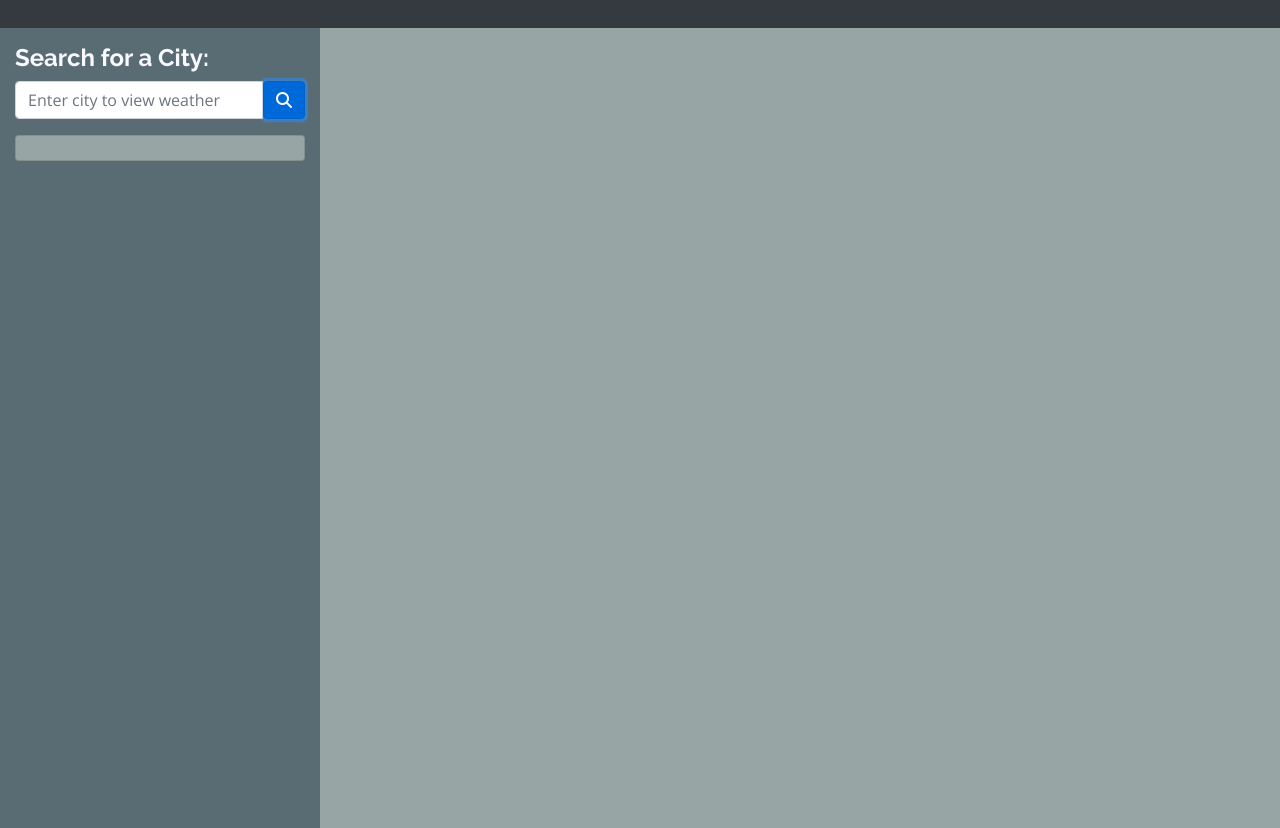
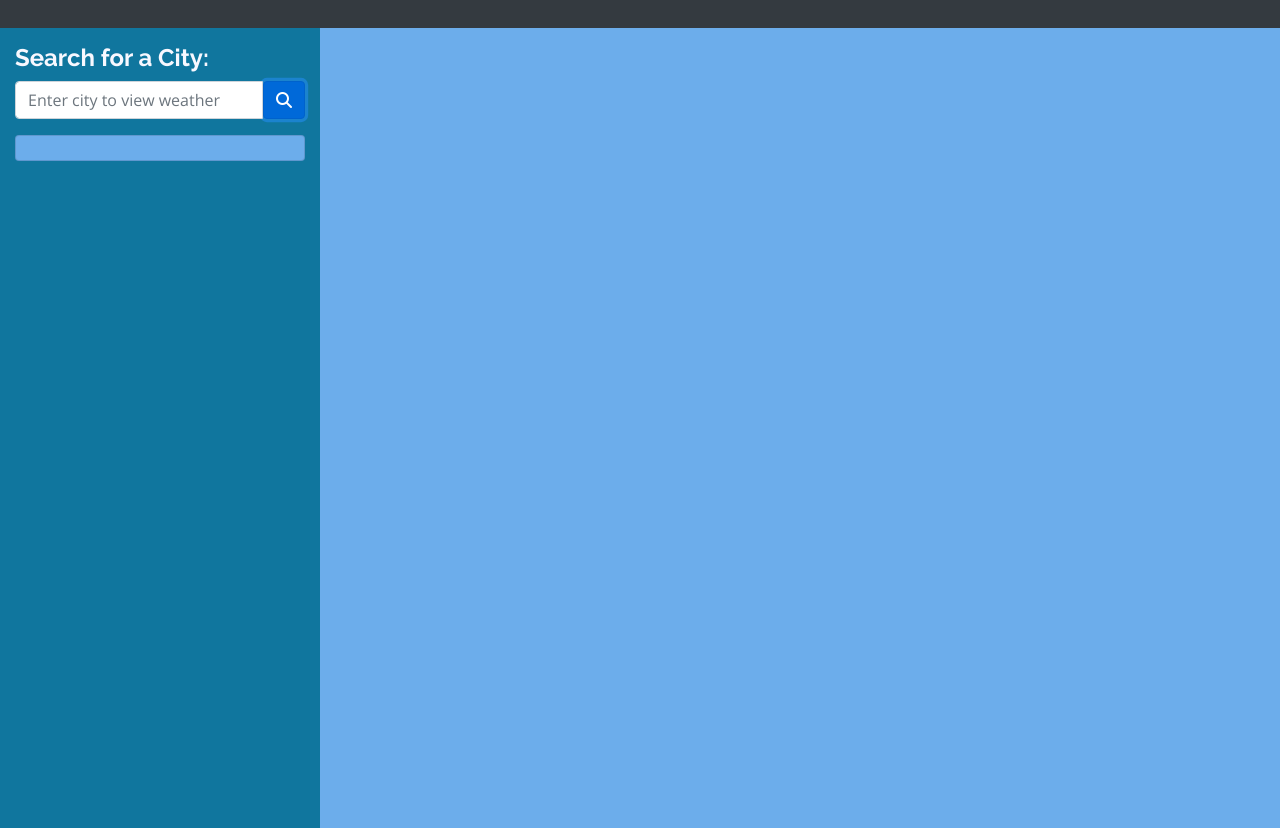
Before and after one commit to rahilrahimi/weather-dashboard1, a plain HTML site: page index.html in a window 1280 px wide. Both pictures are taken after a click on the button 284 px from the left and 221 px from the top of the page. Shown: the part 122-950 px from the top of the page. Drawn offline with nearby package versions, Linux system fonts and the light colour scheme; no server answers.

Commit message:
initial change

```diff
--- a/Assets/style.css
+++ b/Assets/style.css
@@ -22,7 +22,7 @@ li {
 #searchResults,
 #cityDetail,
 .card {
-    background-color: #5A6C73!important;
+    background-color: #10769e!important;
 }
 
 #searchResults {
@@ -34,12 +34,12 @@ li {
 }
 
 #searchHistory li {
-    background-color: #97A6A4;
+    background-color: #6cadeb;
     color: #f8f8ff!important;
 }
 
 p {
-    color: #D9B779;
+    color: #e6dad9;
 }
 
 h1, h2, h3, h4, h5 {
@@ -52,5 +52,5 @@ h2, h3, h4, h5 {
 
 body {
     font-family: 'Open Sans', sans-serif;
-    background-color: #97A6A4;
+    background-color: #6cadeb;
 }
```
